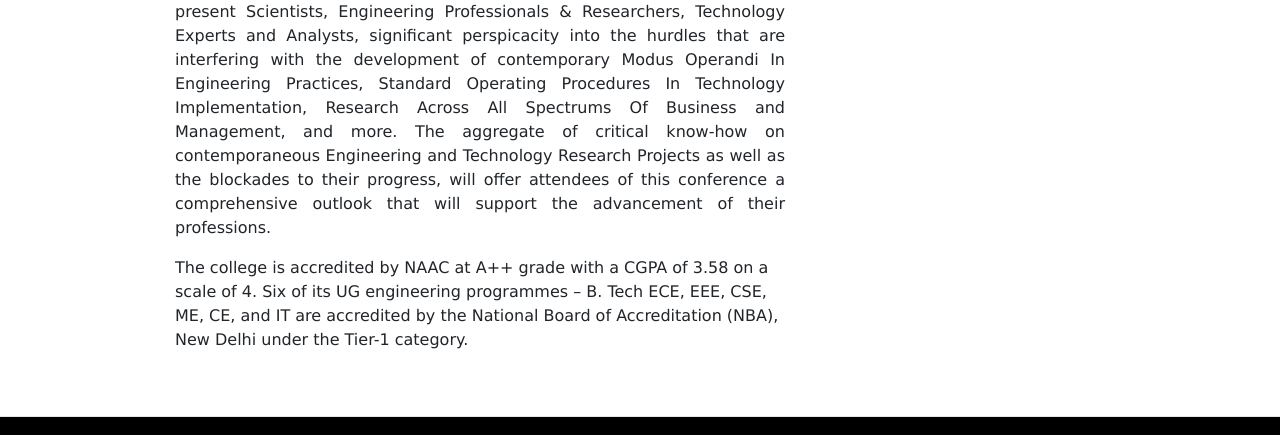
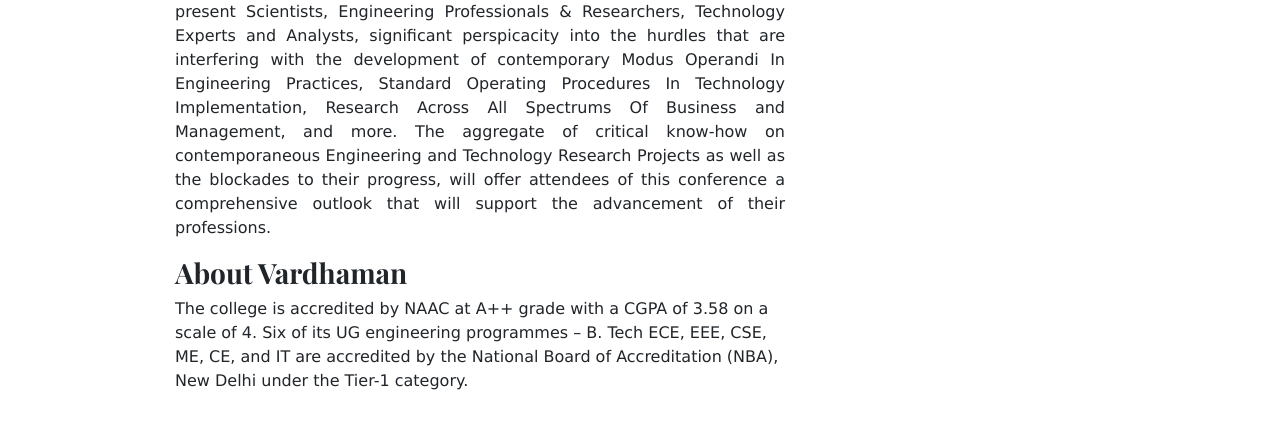
Before and after one commit to dkpraween/ICETEMS, a plain HTML site: page index.html in a window 1280 px wide. Shown: the part 1181-1616 px from the top of the page. Drawn offline with nearby package versions, Linux system fonts and the light colour scheme.

Commit message:
index.html

```diff
--- a/index.html
+++ b/index.html
@@ -126,6 +126,7 @@ function showSlides() {
 
 <p align="justify">The ICETEMS conference is going to take place on the <strong>24<sup>th</sup> - 25<sup>th</sup> of November 2023</strong>, in the Bhagyanagar, Hyderabad, India, will furthermore present Scientists, Engineering Professionals & Researchers, Technology Experts and Analysts, significant perspicacity into the hurdles that are interfering with the development of contemporary Modus Operandi In Engineering Practices, Standard Operating Procedures In Technology Implementation, Research Across All Spectrums Of Business and Management, and more. The aggregate of critical know-how on contemporaneous Engineering and Technology Research Projects as well as the blockades to their progress, will offer attendees of this conference a comprehensive outlook that will support the advancement of their professions.
 </p>
+            <h3>About Vardhaman</h3>
             <p align="justify>Vardhaman College of Engineering (VCE) was established in the year 1999 by Vardhaman Educational Society, Hyderabad. It is a UGC Autonomous college, approved by AICTE, and is permanently affiliated to Jawaharlal Nehru Technological University (JNTU), Hyderabad. We offer undergraduate B.Tech programmes in CSE, CSE (AI&ML), AI&ML, AI&DS, IT, ECE, EEE, ME and CE; postgraduate M.Tech programmes with specialisation in DECS, PEED, CSE, SE, and ED; MBA programme; and doctoral programmes in CSE, ECE and ME.</p>
 
 <p align="justify>The college is accredited by NAAC at A++ grade with a CGPA of 3.58 on a scale of 4. Six of its UG engineering programmes – B. Tech ECE, EEE, CSE, ME, CE, and IT are accredited by the National Board of Accreditation (NBA), New Delhi under the Tier-1 category.</p>
```
